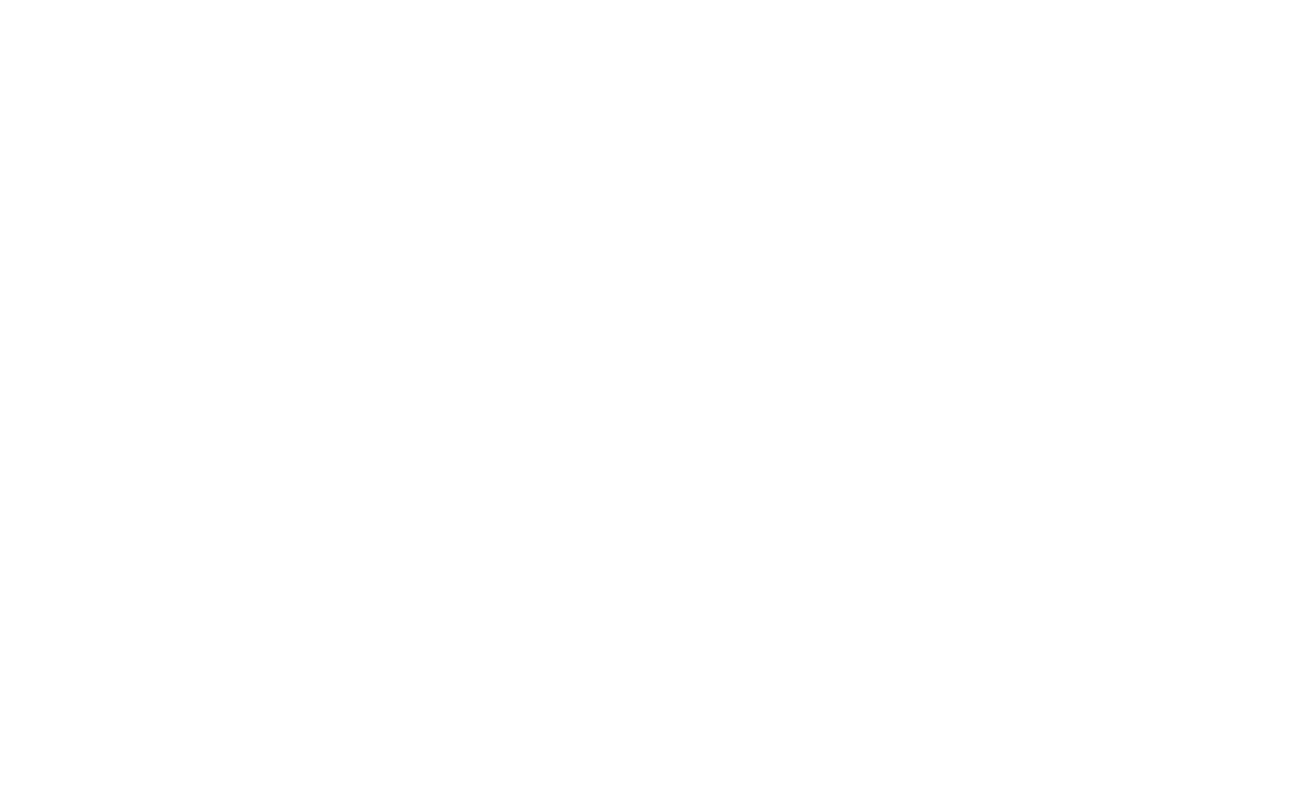
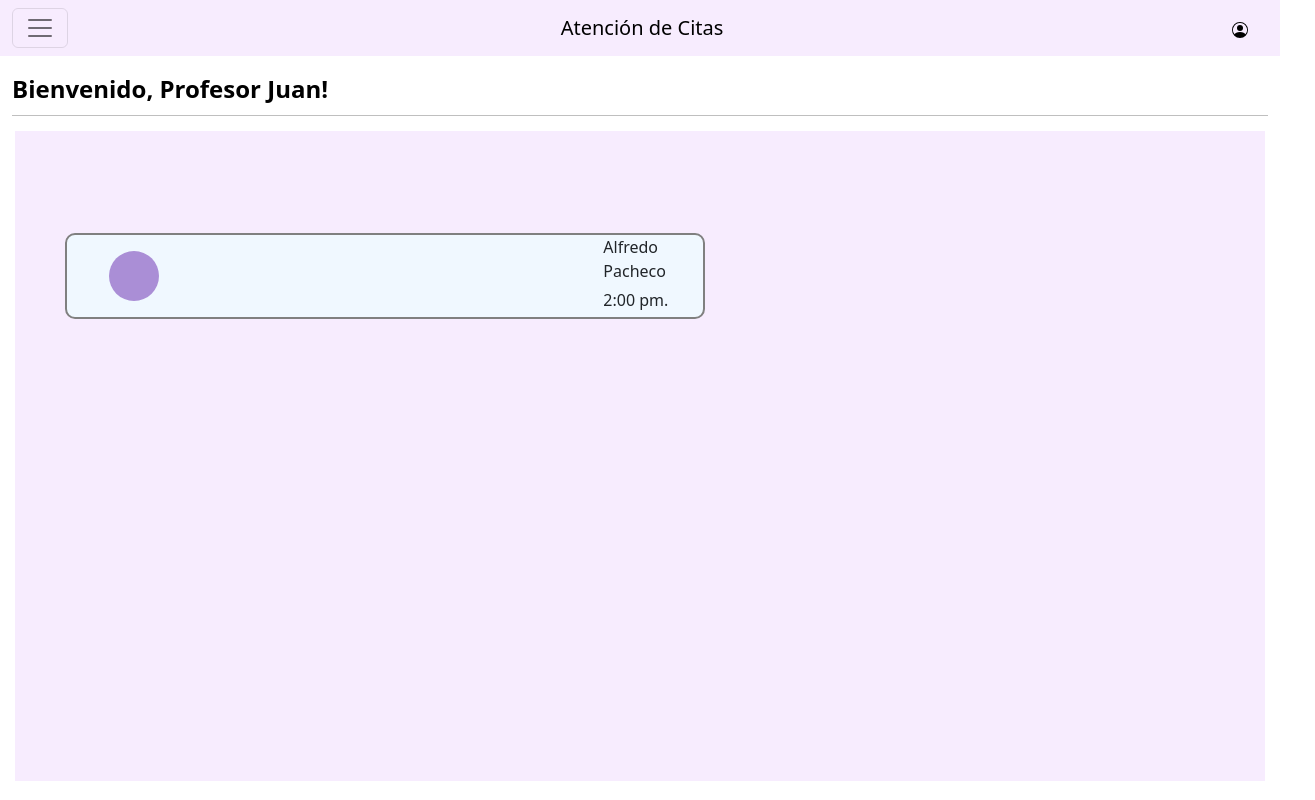
Before and after one commit to alejandraSMT/PROYECTO-PW-G5-CLIENTE, a React (Create React App) app: page /bienvenidaProfesor in a window 1280 px wide. Before the commit this address had no page. Shown: the whole page, 1315 px wide, since content can reach past the window. Built offline with nearby package versions, Linux system fonts and the light colour scheme; a web font is replaced by a local one.

Commit message:
avanze bienvenida page

```diff
--- a/src/App.js
+++ b/src/App.js
@@ -16,6 +16,7 @@ import ReservarCitas_DetalleDocente from './pages/ReservarCitas_DetalleDocente/m
 
 //Alfredo
 import ComentariosPage from './pages/Comentarios/main-view/ComentarioPage.js';
+import BienvenidaDocente from './pages/Bienvenidos/main-view/BienvenidaDocente.js';
 //export default ComentariosPage;
 
 
@@ -76,6 +77,7 @@ export default function App(){
 
                     // Alfredo
                     <Route path = "/comentarios" element = {<ComentariosPage />} />
+                    <Route path = "/bienvenidaProfesor" element = {<BienvenidaDocente />} />
 
                     // Alejandra
                     <Route path = "/alumnos" element = {<AlumnoCitasView />} />
--- /dev/null
+++ b/src/pages/Bienvenidos/components/CitasContainer.js
@@ -0,0 +1,25 @@
+import { Component } from "react";
+import logo from "../../VisualizarCitas/components/card/morado.png";
+import "../css/CitasContainer.css"
+
+export class CitasContainer extends Component {
+    render() {
+        const { datosBienvenida } = this.props;
+        return (
+                <>
+            <div className="seccionRedondeada">
+  <div className="container">
+    <img className="circulo rounded-circle" src={logo} alt="Logo" />
+  </div>
+  <div className="contenidoSeccion">
+    <div className="nombreSeccion">{datosBienvenida.nombre}</div>
+    <div className="horarioSeccion">{datosBienvenida.horario}</div>
+  </div>
+</div>
+
+        </>
+        );
+    }
+}
+
+export default CitasContainer;
--- /dev/null
+++ b/src/pages/Bienvenidos/components/TituloBienvenidosProfesor.js
@@ -0,0 +1,15 @@
+import { Component } from "react";
+import '../../Comentarios/css/TituloPagina.css';
+
+export class TituloBienvenidosProfesor extends Component {
+    render() {
+        return (
+            <div className=" TituloPagina container-fluid">
+                Bienvenido, Profesor Juan!
+                <hr></hr>
+            </div>
+        );
+    }
+}
+
+export default TituloBienvenidosProfesor;
--- /dev/null
+++ b/src/pages/Bienvenidos/css/CitasContainer.css
@@ -0,0 +1,54 @@
+.seccionRedondeada{
+    border: 2px solid gray;
+    background-color: aliceblue;
+    max-height: 8em;
+    max-width:45em;
+    width: 40em;
+    border-radius: 10px;
+    display: flex; /* Establece el contenedor como flexbox */
+  align-items: center;
+}
+
+.GroupCom{
+    height: calc(100vh - 150px);
+    display: flex;
+    flex-direction: column;
+    align-items: center;
+}
+
+.circulo.rounded-circle{
+    height: 10%;
+    width: 10%;
+    display: flex;
+    align-items: center;
+    margin-left: 30px;
+}
+
+.Subtitulocitas {
+    color: black;
+    font-weight: 600;
+    font-size: x-large;
+    margin-top: 10px;
+    margin-right: 1570px; /* Ajusta el margen izquierdo según tus necesidades */
+    text-align: left;
+  }
+
+.contenedorCitas{
+    width: 500px;
+    height: 100px;
+}
+.nombreSeccion, .horarioSeccion {
+    margin-bottom: 5px; /* Agrega un margen inferior para separar los elementos */
+  }
+
+  .contenidoSeccion {
+    display: flex; /* Establece el contenedor interno como flexbox */
+    flex-direction: column; /* Alinea los elementos en columna */
+    margin-left: 10px; /* Agrega un margen izquierdo para separar del círculo */
+  }
+
+  .citasContainerWrapper {
+    margin-top: 20px;
+    width: 100%;
+    margin-left: 100px;
+  }
--- /dev/null
+++ b/src/pages/Bienvenidos/main-view/BienvenidaDocente.js
@@ -0,0 +1,35 @@
+import 'bootstrap/dist/css/bootstrap.min.css';
+import 'bootstrap/dist/js/bootstrap.bundle.min.js';
+import Header from "../../Header/Header";
+import TituloBienvenidosProfesor from "../components/TituloBienvenidosProfesor.js";
+import '../../Comentarios/css/ComentarioPage.css';
+import { useState } from 'react';
+import CitasContainer from '../components/CitasContainer';
+
+function BienvenidaDocente() {
+  const datos1 = {
+    nombre:"Alfredo Pacheco",
+    horario: "2:00 pm.",
+  };
+  const datos2 = {
+    Num:"2",
+    creadorCom: "Sandra Sanchez",
+    fecha: "23 de abril de 2024",
+    valoracion: "4.5",
+    comentario: "Por lo general estuvo bien, pero algunas cosas no entendí."
+  };
+  return (
+    <div className="w-100">
+      <Header />
+      <TituloBienvenidosProfesor />
+      <div className="GroupCom">
+        <div className='Subtitulocitas '>Próximas Citas</div>
+        <div className="citasContainerWrapper">
+          <CitasContainer datosBienvenida={datos1} />
+        </div>
+      </div>
+    </div>
+  );
+}
+
+export default BienvenidaDocente;
--- a/src/pages/Comentarios/css/TituloPagina.css
+++ b/src/pages/Comentarios/css/TituloPagina.css
@@ -1,7 +1,7 @@
 .TituloPagina{
     color: black;
     font-weight: 600;
-    font-size: larger;
+    font-size: x-large;
     padding-top: 15px;
 }
 
```
Also changed, not shown: src/pages/Header/HeaderAlumno.js (added, +74 -0 lines).
